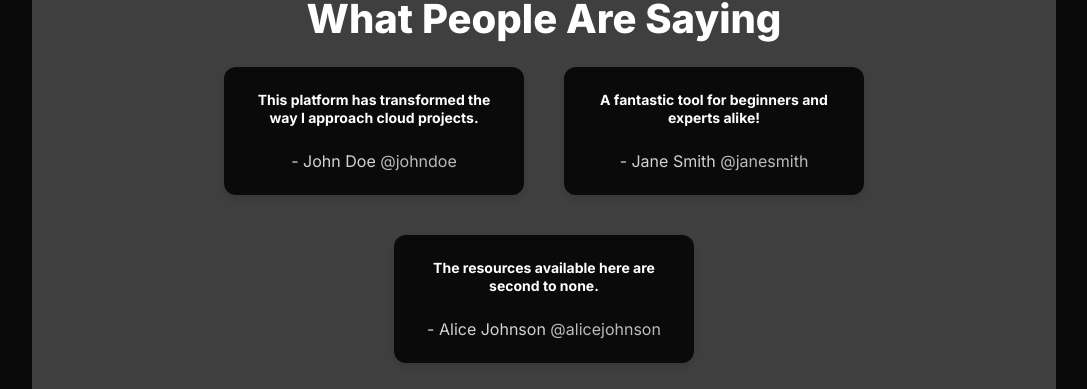
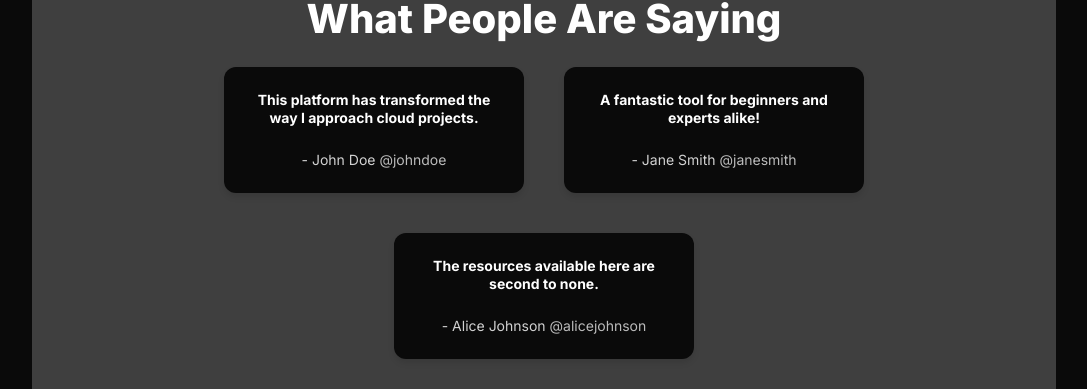
Before and after one commit to CloudCraftWithFranck/cloudcraftwithfranck.github.io, a Next.js app: page /en in a window 1280 px wide. Shown: the part 1706-2095 px from the top of the page, without its empty margins (96-1183 px from the left). Built offline with nearby package versions, Linux system fonts and the light colour scheme.

Commit message:
Updating the page.tsx.

```diff
--- a/src/app/[locale]/page.tsx
+++ b/src/app/[locale]/page.tsx
@@ -234,7 +234,7 @@ export default function Home(
                         >
                             <Text variant="body-strong-s">{testimonial.feedback}</Text>
                             <Text
-                                variant="caption-default"
+                                variant="body-default-s"
                                 marginTop="m"
                                 onBackground="neutral-weak"
                             >
```
